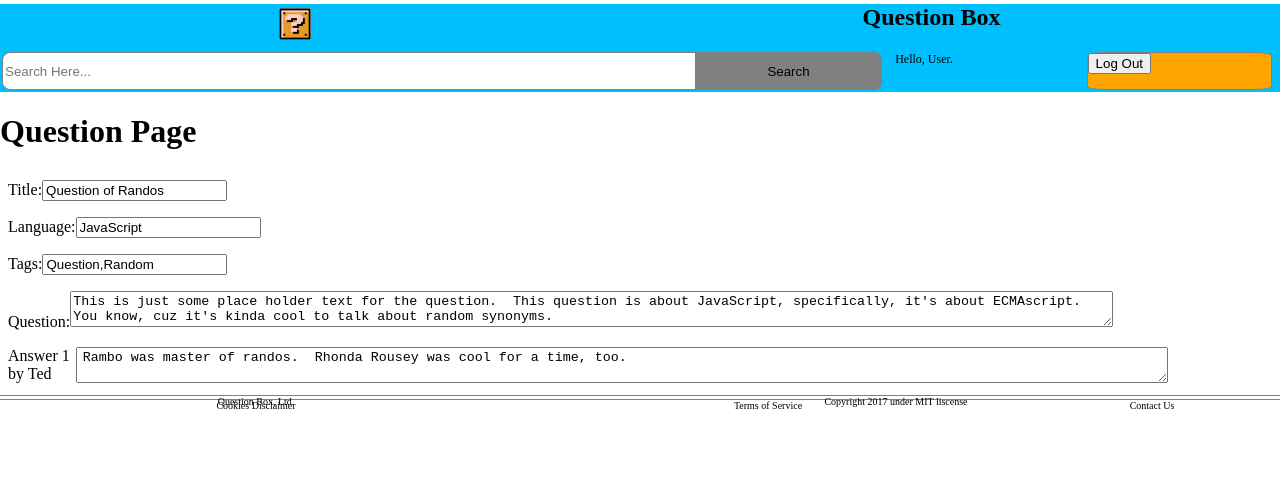
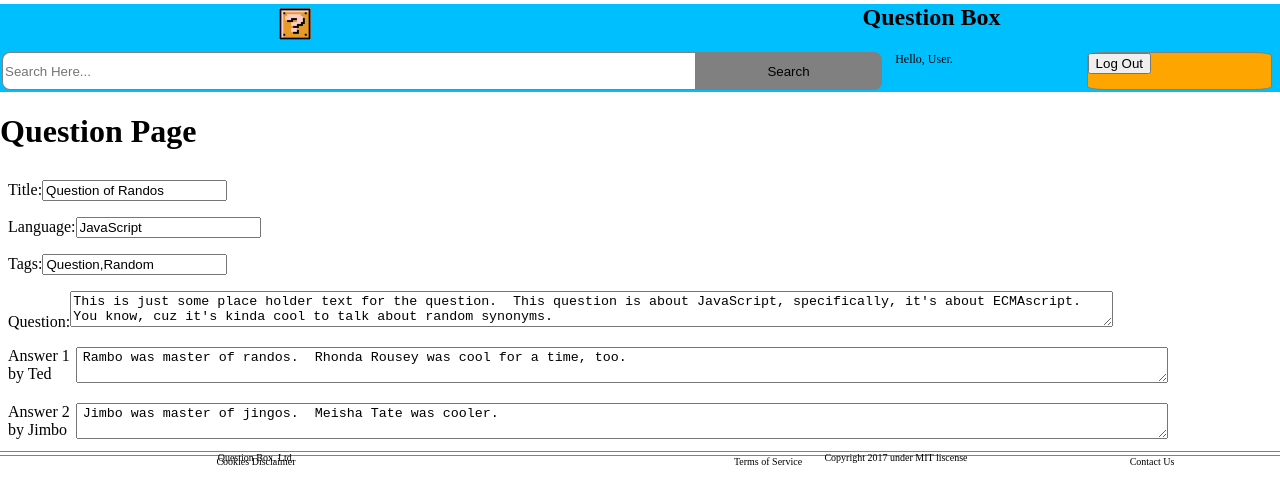
Before and after one commit to TIY-Durham-Question-Box/question-box-frontend, a React (Create React App) app: page /viewquestion in a window 1280 px wide. Shown: the top 504 px of the page. Built offline with nearby package versions, Linux system fonts and the light colour scheme.

Commit message:
Generates Answer components by mapping through state.history

```diff
--- a/src/components/questionpage-components/answers.js
+++ b/src/components/questionpage-components/answers.js
@@ -8,11 +8,11 @@ export default class Answers extends Component {
     return (
       <div className="answer-component">
         <div className="answer-attribution">
-          <div>Answer {this.props.data[0].answerId}</div>
-          <div>by {this.props.data[0].user}</div>
+          <div>Answer {this.props.data.answerId}</div>
+          <div>by {this.props.data.user}</div>
         </div>
         <div className="answer-body">
-          <textarea readOnly value={this.props.data[0].answer}/>
+          <textarea readOnly value={this.props.data.answer}/>
         </div>
       </div>
     )
--- a/src/components/questionpage.js
+++ b/src/components/questionpage.js
@@ -27,6 +27,11 @@ export default class QuestionPage extends Component {
   }
 
   render() {
+    let allAnswers = this.state.history;
+    let answers = allAnswers.map((answers)=>{
+      return(<Answers data={answers}/>)
+    });
+
     return (
       <div>
           <div className="questionpage-component" >
@@ -47,9 +52,7 @@ export default class QuestionPage extends Component {
               Question:
               <textarea value={this.state.question} readOnly />
             </p>
-              <Answers data={this.state.history}/>
-
-
+              {answers}
           </div>
       </div>
     )
```
